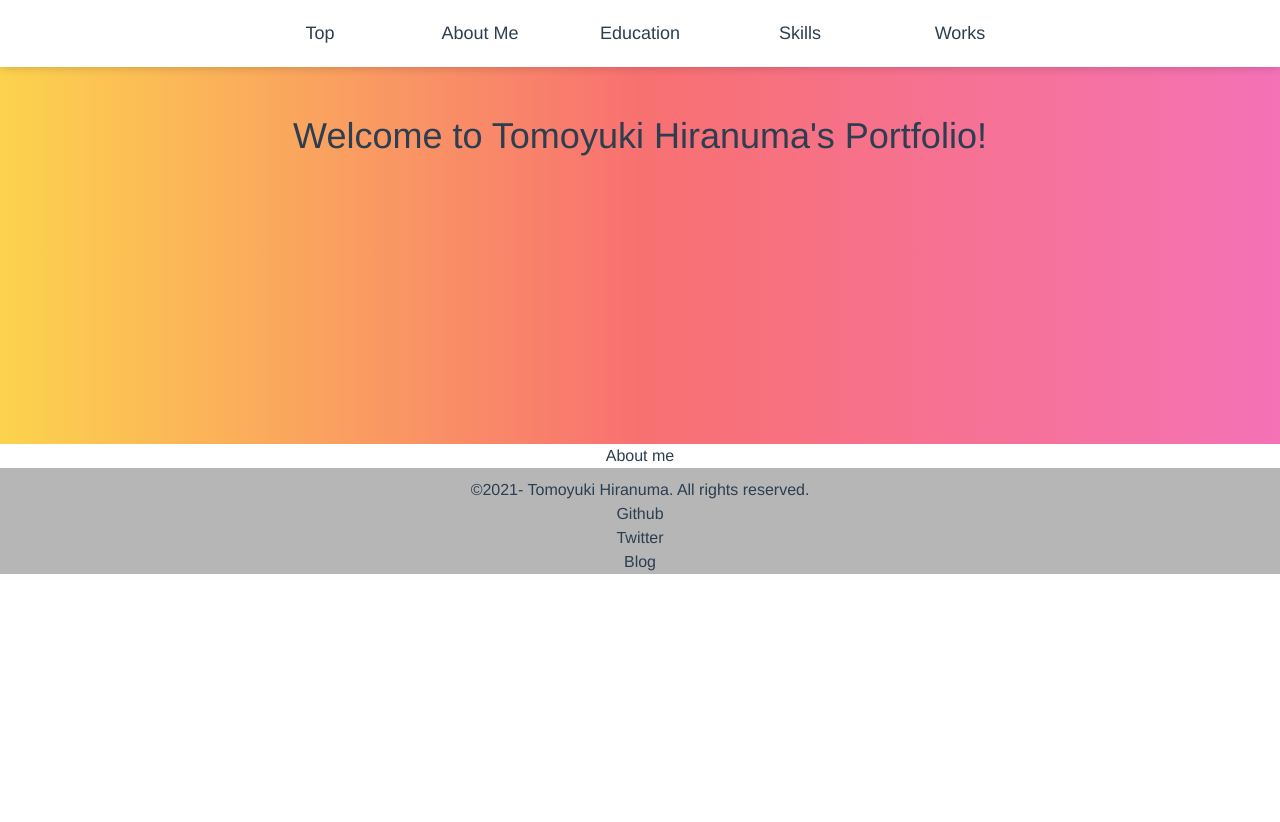
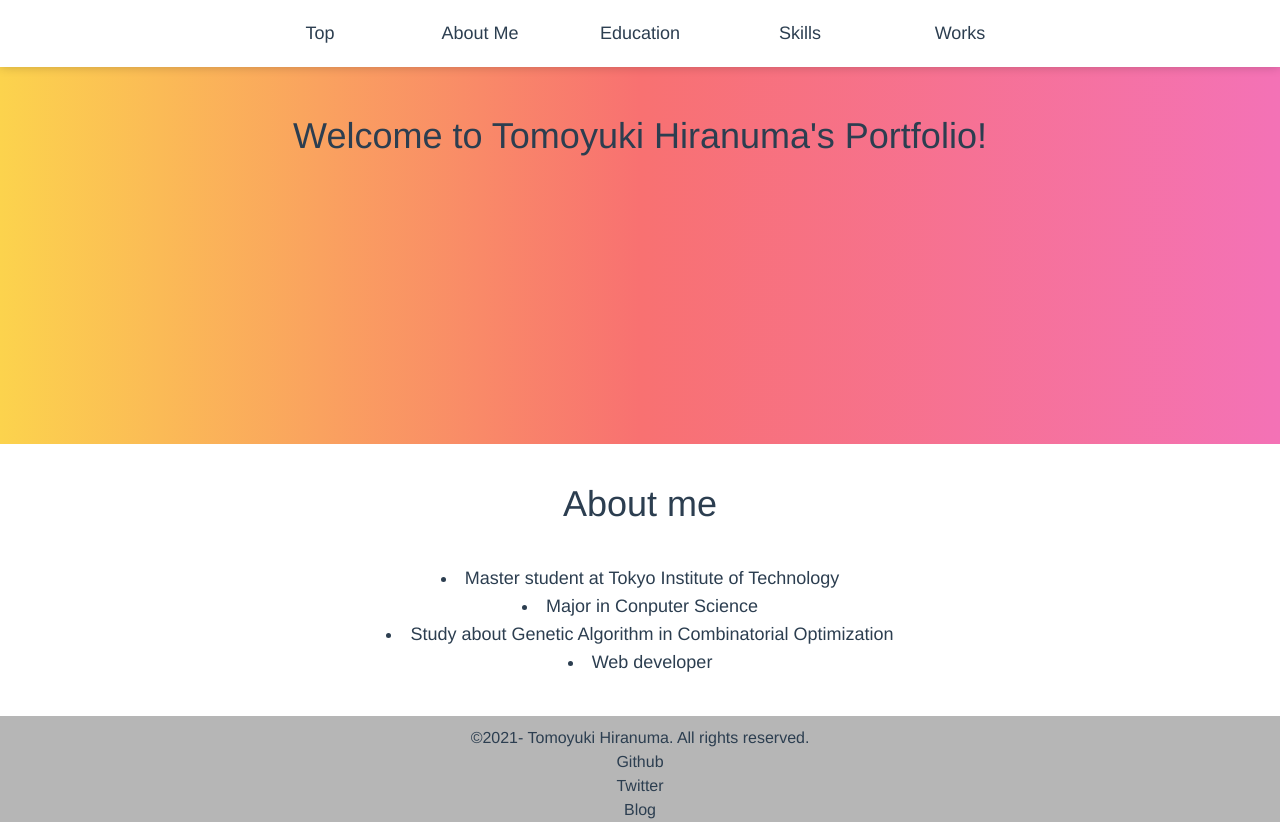
Before and after one commit to tomoyuki-hiranuma/portfolio, a Vue app: page / in a window 1280 px wide. Before the commit the page ends 800 px from the top, so only its background shows below. Built offline with nearby package versions, Linux system fonts and the light colour scheme.

Commit message:
about me base created

```diff
--- a/src/components/About.vue
+++ b/src/components/About.vue
@@ -1,6 +1,12 @@
 <template>
   <div>
-    <p>About me</p>
+    <p class="text-4xl my-10">About me</p>
+    <div class="text-lg my-10">
+      <li>Master student at Tokyo Institute of Technology</li>
+      <li>Major in Conputer Science</li>
+      <li>Study about Genetic Algorithm in Combinatorial Optimization</li>
+      <li>Web developer</li>
+    </div>
   </div>
 </template>
 
```
